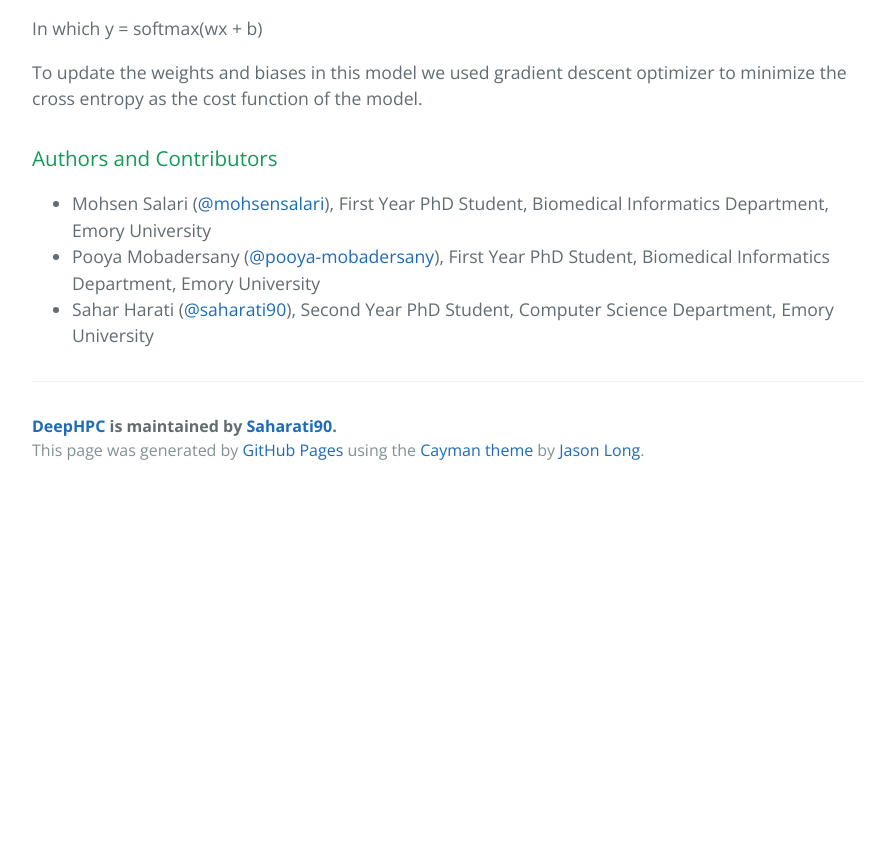
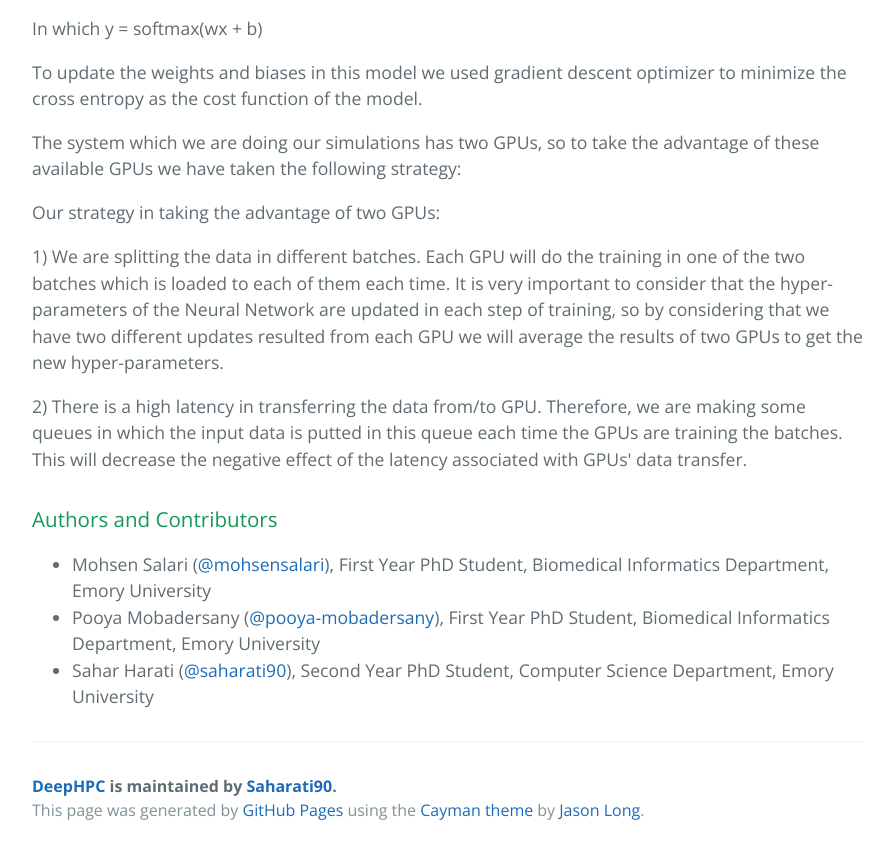
Before and after one commit to Saharati90/DeepHPC, a plain HTML site: page index.html in a window 1280 px wide. Shown: the part 6364-7218 px from the top of the page, without its empty margins (192-1085 px from the left). Before the commit the page ends 6858 px from the top, so only its background shows below. Drawn offline with nearby package versions, Linux system fonts and the light colour scheme.

```diff
--- a/index.html
+++ b/index.html
@@ -134,6 +134,14 @@ In a world shaped by the emergence of new uses and lifestyles, everything is goi
 
 <p>To update the weights and biases in this model we used gradient descent optimizer to minimize the cross entropy as the cost function of the model.</p>
 
+<p>The system which we are doing our simulations has two GPUs, so to take the advantage of these available GPUs we have taken the following strategy:</p>
+
+<p>Our strategy in taking the advantage of two GPUs:</p>
+
+<p>1) We are splitting the data in different batches. Each GPU will do the training in one of the two batches which is loaded to each of them each time. It is very important to consider that the hyper-parameters of the Neural Network are updated in each step of training, so by considering that we have two different updates resulted from each GPU we will average the results of two GPUs to get the new hyper-parameters.</p>
+
+<p>2) There is a high latency in transferring the data from/to GPU. Therefore, we are making some queues in which the input data is putted in this queue each time the GPUs are training the batches. This will decrease the negative effect of the latency associated with GPUs' data transfer.</p>
+
 <h3>
 <a id="authors-and-contributors" class="anchor" href="#authors-and-contributors" aria-hidden="true"><span aria-hidden="true" class="octicon octicon-link"></span></a>Authors and Contributors</h3>
 
```
Also changed, not shown: params.json (+1 -1 lines).
